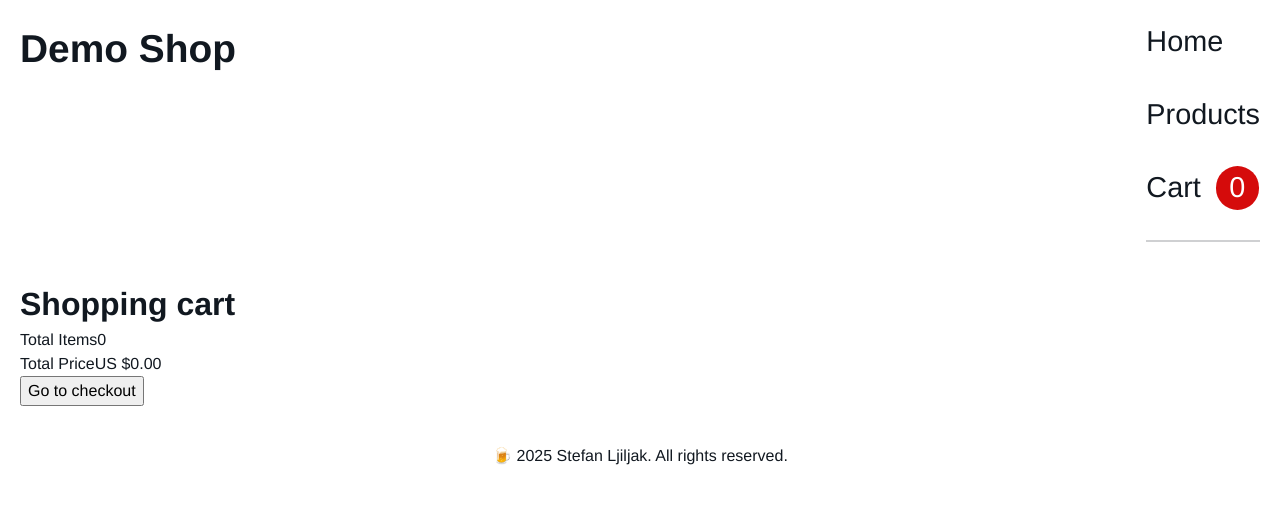
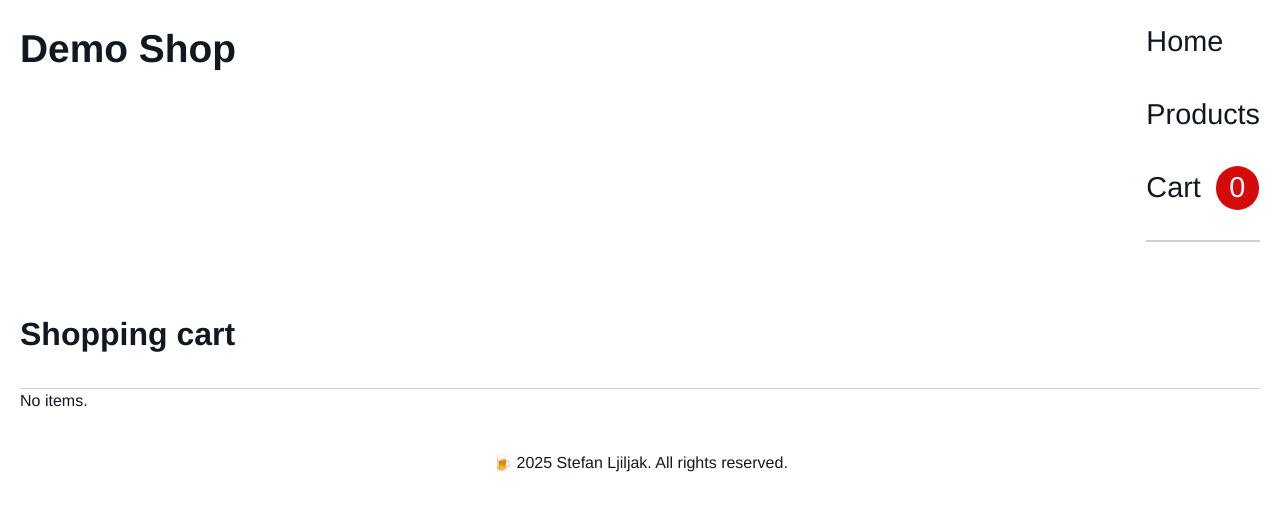
Before and after one commit to baplaninarenje/shopping-cart, a React (Vite) app: page /cart in a window 1280 px wide. Shown: the top 510 px of the page. Built offline with nearby package versions, Linux system fonts and the light colour scheme.

Commit message:
Style Cart

```diff
--- a/src/components/Cart/Cart.jsx
+++ b/src/components/Cart/Cart.jsx
@@ -3,6 +3,7 @@ import { CartContext } from '../../contexts/CartContext';
 import { useContext } from 'react';
 import Links from '../Header/Links/Links';
 import GoToCheckout from './GoToCheckout/GoToCheckout';
+import styles from './Cart.module.css';
 
 const Cart = () => {
   const { cartItems } = useContext(CartContext);
@@ -31,10 +32,10 @@ const Cart = () => {
   );
 
   return (
-    <div className="cart">
+    <div className={styles.cart}>
       <h3>Shopping cart</h3>
       <Links linkItems={linkItems} />
-      <GoToCheckout />
+      {linkItems.length ? <GoToCheckout /> : <p>No items.</p>}
     </div>
   );
 };
--- /dev/null
+++ b/src/components/Cart/Cart.module.css
@@ -0,0 +1,9 @@
+.cart {
+  display: flex;
+  flex-direction: column;
+}
+
+.cart > h3 {
+  padding: 30px 0;
+  border-bottom: rgba(17, 24, 32, 0.2) solid 1px;
+}
```
